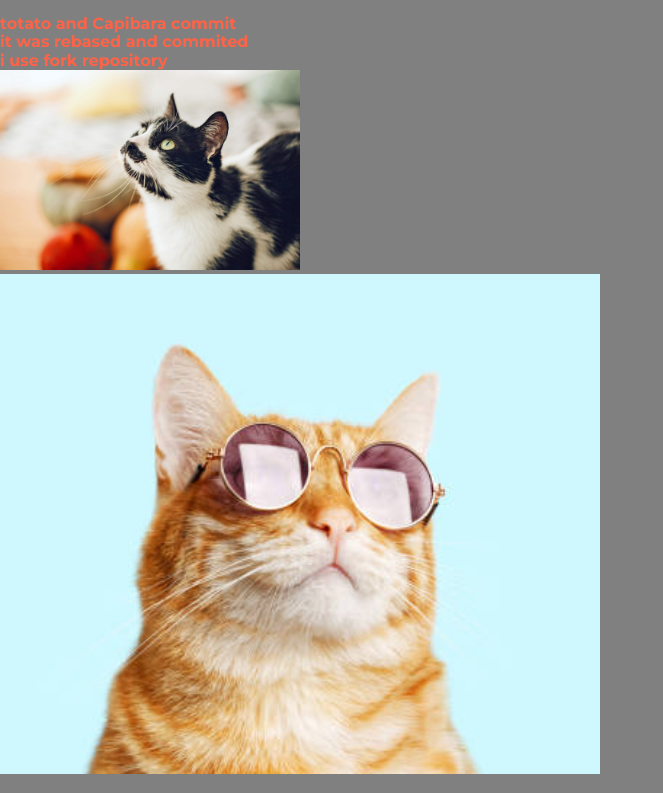
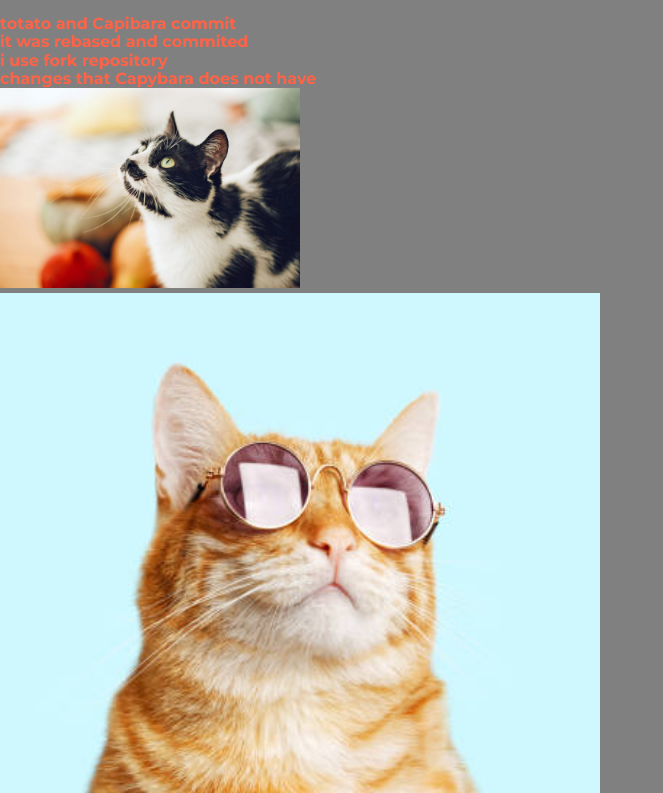
Before and after one commit to totato4/webpackLearn, a website built with webpack: page src/index.html in a window 1280 px wide. Shown: the part 123-916 px from the top of the page, without its empty margins (0-663 px from the left). Built offline with nearby package versions, Linux system fonts and the light colour scheme; a web font is replaced by a local one.

Commit message:
Update index.html

```diff
--- a/src/index.html
+++ b/src/index.html
@@ -14,6 +14,7 @@
         <div>totato and Capibara commit</div>
         <div>it was rebased and commited</div>
         <div>i use fork repository</div>
+        <div>changes that Capybara does not have</div>
 
         <img style="width: 300px" src="img/cat.jpg" alt="cat picture">
     </main>
```
